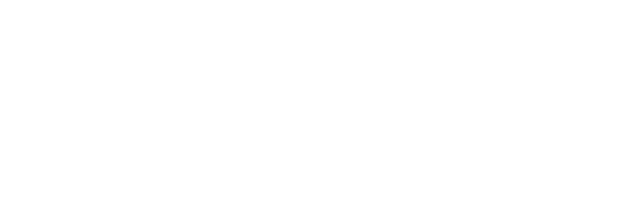
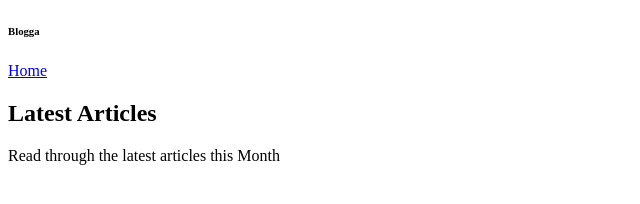
Before and after one commit to codeandcodeandcode/Peter-s-Final-Project, a plain HTML site: page index.html in a window 1280 px wide. Shown: the whole page, without its empty margins (0-640 px from the left). Drawn offline with Linux system fonts and the light colour scheme.

Commit message:
Added the main section

```diff
--- a/index.html
+++ b/index.html
@@ -6,7 +6,25 @@
     <meta name="viewport" content="width=device-width, initial-scale=1.0">
     <title>Blogga Catch Up on nthe latest Blogs</title>
 </head>
+
 <body>
+    <header>
+        <div class="logo">
+            <h6>Blogga</h6>
+        </div>
+        <div class="links">
+            <a href="index.html" class="active">Home</a>
+        </div>
+    </header>
+
+
+    <main>
+        <section class="x-y-z">
+            <div>
+                <div class="heading">
+                    <h1>Latest Articles</h1>
+                    <p>Read through the latest articles this Month</p>
+                </div>
 
 </body>
 </html>
```
